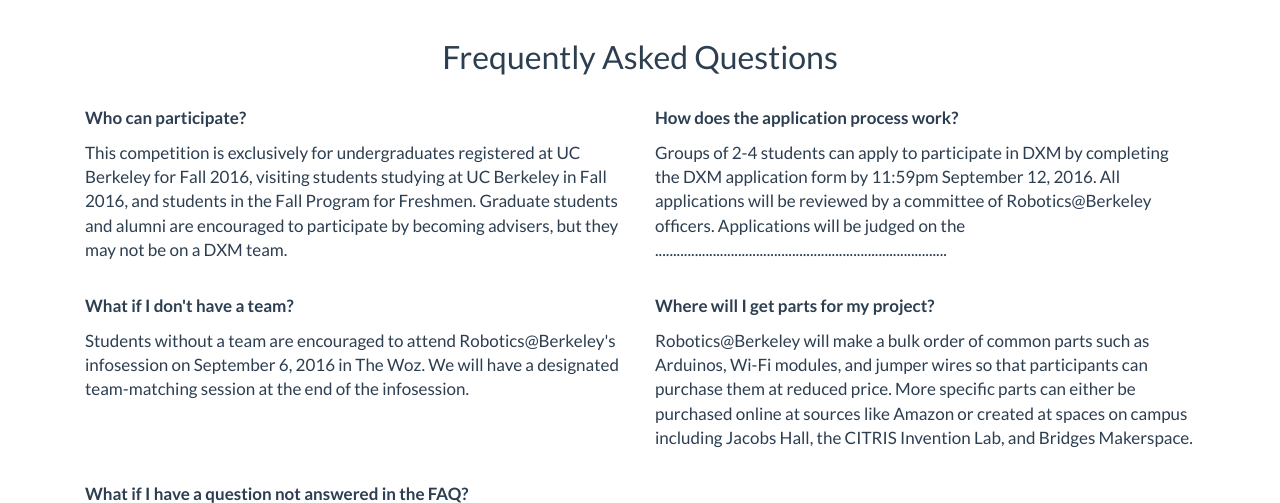
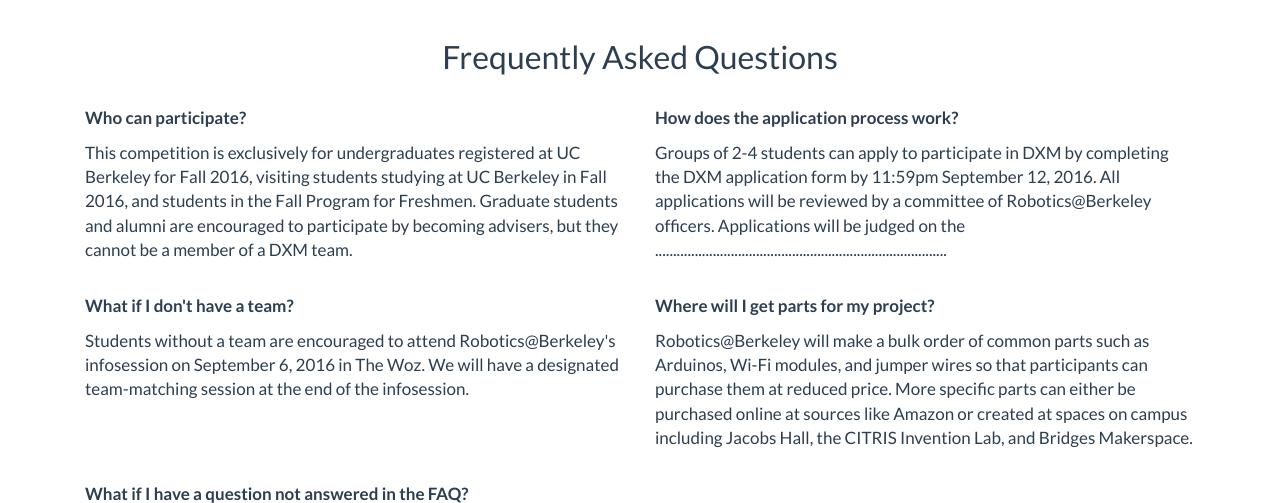
Before and after one commit to ucberkeleyrobotics/website, a Flask app: page /dxm/ in a window 1280 px wide. Shown: the part 1076-1579 px from the top of the page. Run offline with Flask 2, Linux system fonts and the light colour scheme; some libraries are stand-ins or nearby versions.

Commit message:
dxm text edits

```diff
--- a/templates/dxm.html
+++ b/templates/dxm.html
@@ -10,13 +10,13 @@
 				<img src="/static/img/dxm_banner.jpg" alt="Dorm Ex Machina" width="1000"/>
 			</center>
 			<h2>Overview</h2>
-			<p>With funding from UC Berkeley's College of Engineering and Center for the Information Technology Research in the Interest of Society (CITRIS), Robotics@Berkeley (R@B) is hosting a <b>three-month long robotics design competition</b> for Berkeley undergraduates from September to November 2016. In Dorm Ex Machina (literally, "Dorm of the Machine"), selected teams will be advised by experienced R@B officers, funded by R@B's sponsors, and offered workshops and group work-sessions relevant to their projects. The winning design will be the robotic system that is most useful in college dorm-style living as judged by roboticists and regular college students at the Dorm Ex Machina Pitch Night in November.</p>
+			<p>With funding from UC Berkeley's <a href="http://engineering.berkeley.edu/">College of Engineering</a> and Center for Information Technology Research in the Interest of Society <a href="http://citris-uc.org/">(CITRIS)</a>, Robotics@Berkeley (R@B) is hosting a <b>three-month long robotics design competition</b> for Berkeley undergraduates from September to November 2016. In Dorm Ex Machina (translated "Dorm of the Machine"), selected teams will be advised by experienced R@B officers, funded by R@B's sponsors, and offered workshops and group work-sessions relevant to their projects. The winning design will be the robotic system that is most useful in college dorm-style living as judged by roboticists and regular college students at the Dorm Ex Machina Pitch Night in November.</p>
 		</div>
 	</div>
 	<div class="row">
 		<div class="col-xs-12 col-sm-12 col-md-12 col-lg-6">
 			<h2>Competition Project Teams</h2>
-			<p>Interested teams will consist of 2-4 UC Berkeley students. All participants in the competition must register as Robotics@Berkeley members before their team is approved. They will be given a budget of $75 for their project in total (including materials not on the final robot), and their robot may not cost more than $75 to recreate.</p>
+			<p>Interested teams of 2-4 UC Berkeley students must apply to be considered for participation. All participants in the competition must register as Robotics@Berkeley members before their team is approved. They will be given a budget of $75 for their project in total (including materials not on the final robot), and their robot may not cost more than $75 to recreate.</p>
 			<h2>Extensive Robotics Advising</h2>
 			<p>Teams will have multiple opportunities for advising. It is expected that many of the participants will have no experience in robotics. R@B will host at least three workshops on introductory robotics topics that will be useful for most, if not all, of the participating teams. R@B will also host weekly work sessions, where participants can get one-on-one robot advice from more experienced roboticists.</p>
 		</div>
@@ -38,7 +38,7 @@
 			<p><b>Who can participate?</b></p>
 			<p>This competition is exclusively for undergraduates registered at UC Berkeley for Fall 2016, visiting students
 			studying at UC Berkeley in Fall 2016, and students in the Fall Program for Freshmen. Graduate students and alumni are
-			encouraged to participate by becoming advisers, but they may not be on a DXM team.</p><br>
+			encouraged to participate by becoming advisers, but they cannot be a member of a DXM team.</p><br>
 		</div>
 		<div class="col-xs-12 col-sm-12 col-md-12 col-lg-6">
 			<p><b>How does the application process work?</b></p>
```
